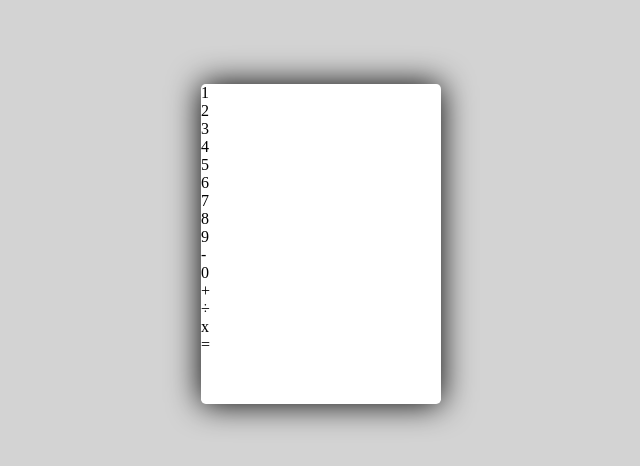
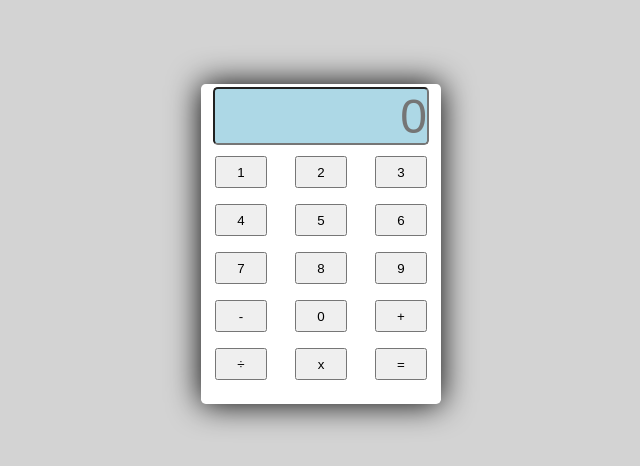
Before and after one commit to douglasffilho/netlify-site, a plain HTML site: page index.html in a window 1280 px wide. Shown: the part 156-622 px from the top of the page, without its empty margins (319-959 px from the left). Drawn offline with Linux system fonts and the light colour scheme.

Commit message:
add: done

```diff
--- a/index.css
+++ b/index.css
@@ -2,6 +2,16 @@
     padding: 0;
     margin: 0;
     box-sizing: border-box;
+}
+
+input::-webkit-outer-spin-button,
+input::-webkit-inner-spin-button {
+  -webkit-appearance: none;
+  margin: 0;
+}
+
+input[type=number] {
+  -moz-appearance: textfield;
 }
 
 html,
@@ -21,3 +31,32 @@ body {
     border-radius: 0.3rem;
     box-shadow: black 0rem 0rem 2rem;
 }
+
+.calculator .number-line:first-child {
+    height: 4rem;
+}
+
+.number-line {
+    height: 3rem;
+    display: flex;
+    justify-content: space-around;
+    align-items: center;
+}
+
+.display {
+    height: 90%;
+    width: 90%;
+    margin-top: 1rem;
+    margin-bottom: 1rem;
+    background-color: lightblue;
+    border-radius: 0.3rem;
+    color: darkgreen;
+    font-size: 3rem;
+    text-align: right;
+}
+
+.number,
+.simbol {
+    height: 2rem;
+    width: 3.2rem;
+}
--- a/index.html
+++ b/index.html
@@ -7,34 +7,35 @@
     <title>Calculator</title>
   </head>
   <body>
+    <script src="./index.js"></script>
     <div class="calculator">
         <div class="number-line">
-            <p class="display"></p>
+            <input class="display" placeholder="0" type="number" id="display">
         </div>
         <div class="number-line">
-            <p class="number">1</p>
-            <p class="number">2</p>
-            <p class="number">3</p>
+            <button class="number" onclick="buttonClick(event);">1</button>
+            <button class="number" onclick="buttonClick(event);">2</button>
+            <button class="number" onclick="buttonClick(event);">3</button>
         </div>
         <div class="number-line">
-            <p class="number">4</p>
-            <p class="number">5</p>
-            <p class="number">6</p>
+            <button class="number" onclick="buttonClick(event);">4</button>
+            <button class="number" onclick="buttonClick(event);">5</button>
+            <button class="number" onclick="buttonClick(event);">6</button>
         </div>
         <div class="number-line">
-            <p class="number">7</p>
-            <p class="number">8</p>
-            <p class="number">9</p>
+            <button class="number" onclick="buttonClick(event);">7</button>
+            <button class="number" onclick="buttonClick(event);">8</button>
+            <button class="number" onclick="buttonClick(event);">9</button>
         </div>
         <div class="number-line">
-            <p class="simbol minus">-</p>
-            <p class="number">0</p>
-            <p class="simbol plus">+</p>
+            <button class="simbol minus" onclick="registerOperation('minus');">-</button>
+            <button class="number" onclick="buttonClick(event);">0</button>
+            <button class="simbol plus" onclick="registerOperation('sum');">+</button>
         </div>
         <div class="number-line">
-            <p class="simbol divide">÷</p>
-            <p class="simbol multiply">x</p>
-            <p class="simbol equal">=</p>
+            <button class="simbol divide" onclick="registerOperation('divide');">÷</button>
+            <button class="simbol multiply" onclick="registerOperation('multiply');">x</button>
+            <button class="simbol equal" onclick="doOperation();">=</button>
         </div>
     </div>
   </body>
--- a/index.js
+++ b/index.js
@@ -0,0 +1,55 @@
+var firstNumber = "";
+var secondNumber = "";
+var operation = null;
+
+var operations = {
+  sum: function (x, y) {
+    return Number(x) + Number(y);
+  },
+  minus: function (x, y) {
+    return Number(x) - Number(y);
+  },
+  multiply: function (x, y) {
+    return Number(x) * Number(y);
+  },
+  divide: function (x, y) {
+    return Number(x) / Number(y);
+  },
+};
+
+function buttonClick(evt) {
+  var value = evt.target.textContent;
+  if (!operation) {
+    firstNumber += value;
+    return showResult(firstNumber);
+  }
+
+  secondNumber += value;
+  return showResult(secondNumber);
+}
+
+function registerOperation(oper) {
+  if (firstNumber) {
+    showResult("");
+    operation = operations[oper];
+  }
+}
+
+function doOperation() {
+  if (operation) {
+    var result = operation(firstNumber, secondNumber);
+    showResult(result);
+    return cleanAll();
+  }
+}
+
+function showResult(number) {
+  var display = document.querySelector("#display");
+  display.value = number;
+}
+
+function cleanAll() {
+  firstNumber = "";
+  secondNumber = "";
+  operation = null;
+}
```
